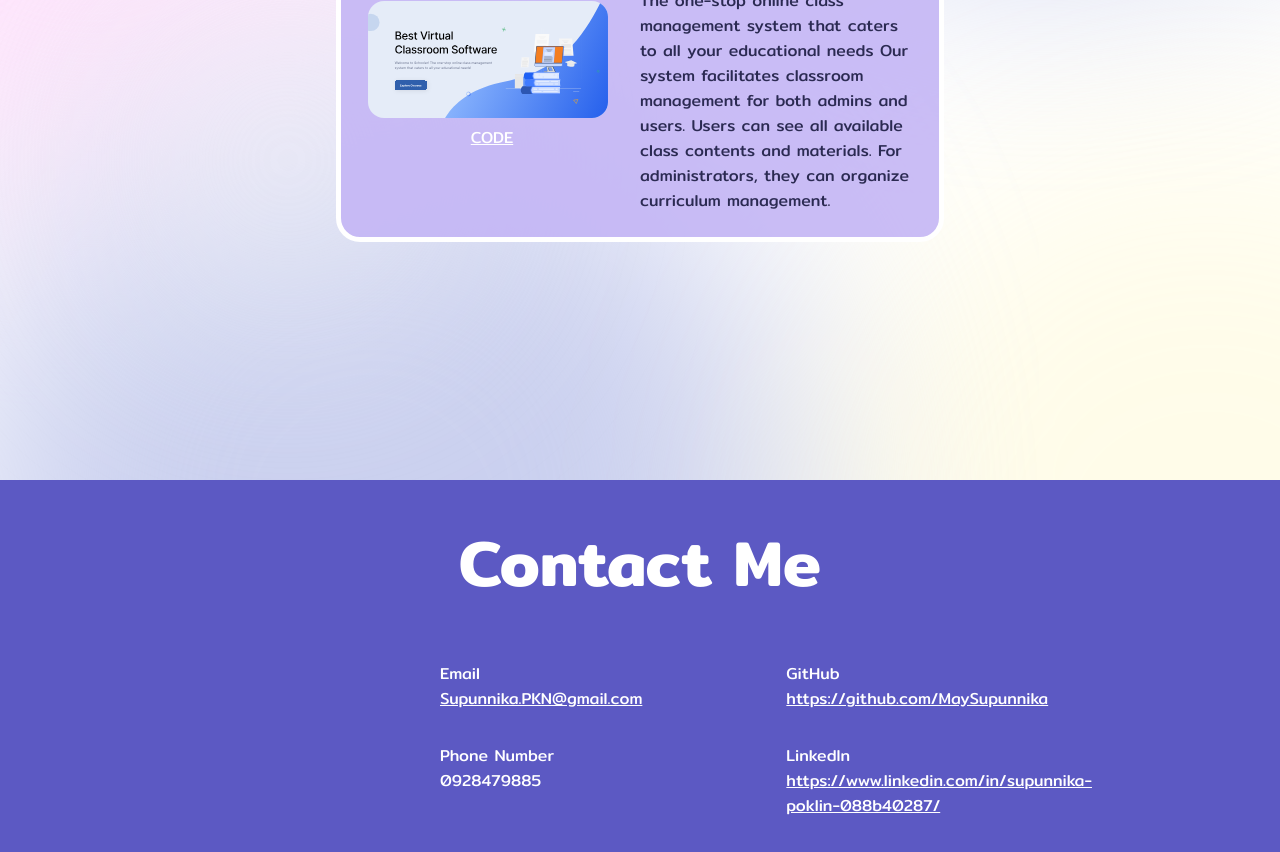
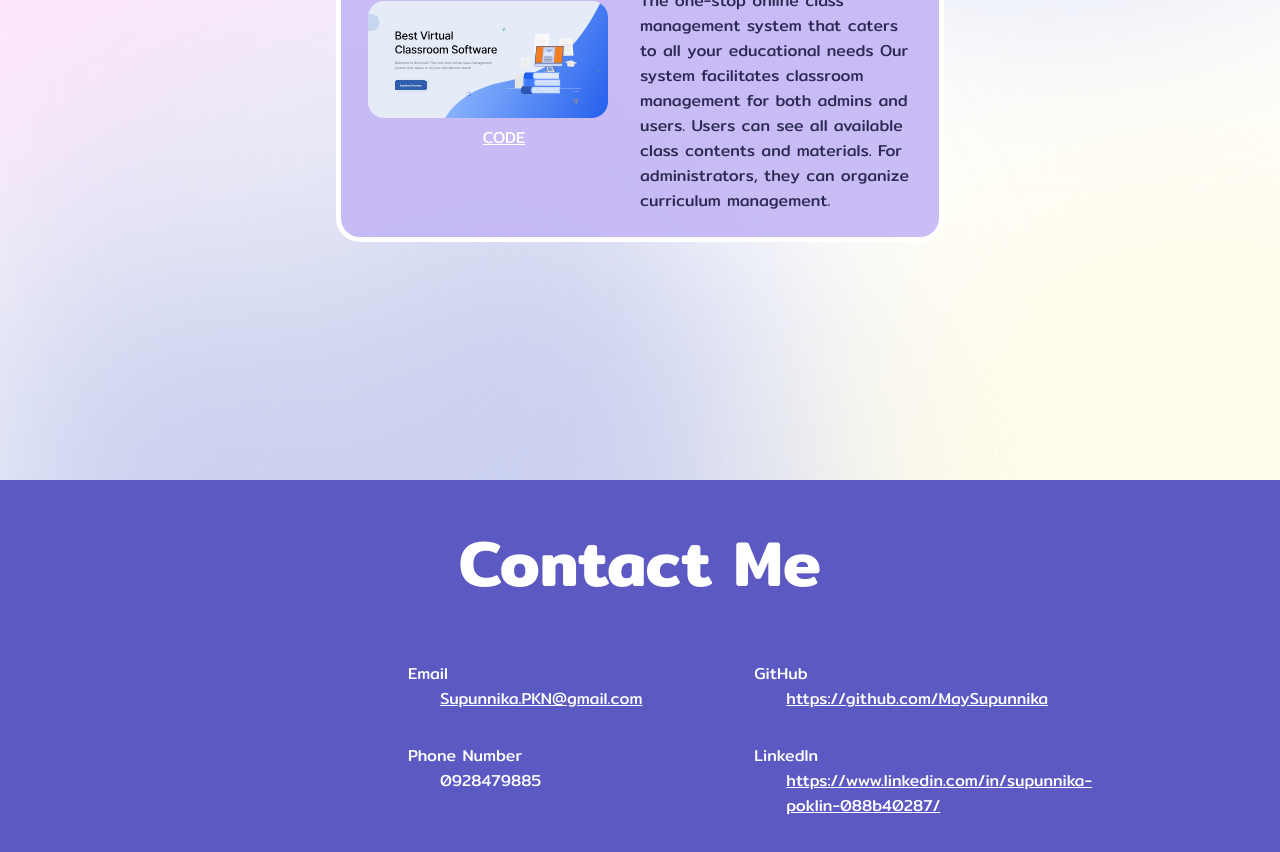
Before and after one commit to MaySupunnika/resume_may, a React (Vite) app: page / in a window 1280 px wide. Shown: the part 1920-2772 px from the top of the page. Built offline with nearby package versions, Linux system fonts and the light colour scheme.

Commit message:
fix: import image

```diff
--- a/src/pages/contact.jsx
+++ b/src/pages/contact.jsx
@@ -1,4 +1,5 @@
 import "./contact.css";
+import ImgHome from "../assets/image-home.svg";
 
 function Contact() {
   return (
@@ -6,11 +7,10 @@ function Contact() {
       <div className="contact-container" id="Contact">
         <p className="contact-header">Contact Me</p>
         <div className="contact-detail">
-          <img id="contact-img" src="/src/assets/image-home.svg" />
+          <img id="contact-img" src={ImgHome} />
           <div className="email-phone">
             <div className="email">
               <div id="topic-icon">
-                <img id="email-icon" src="src/assets/email-icon.svg" />
                 <p>Email</p>
               </div>
               <a href="mailto:Supunnika.PKN@gmail.com">
@@ -19,7 +19,6 @@ function Contact() {
             </div>
             <div className="phone">
               <div id="topic-icon">
-                <img id="phone-icon" src="src/assets/phone-icon.svg" />
                 <p>Phone Number</p>
               </div>
               <p id="number">0928479885</p>
@@ -28,7 +27,6 @@ function Contact() {
           <div className="github-linkedin">
             <div className="github">
               <div id="topic-icon">
-                <img id="github-icon" src="src/assets/github-icon.svg" />
                 <p>GitHub</p>
               </div>
               <a href="https://github.com/MaySupunnika">
@@ -37,7 +35,6 @@ function Contact() {
             </div>
             <div className="linkedin">
               <div id="topic-icon">
-                <img id="linkedin-icon" src="src/assets/linkedin-icon.svg" />
                 <p>LinkedIn</p>
               </div>
               <a href="https://www.linkedin.com/in/supunnika-poklin-088b40287/">
--- a/src/pages/homePage.jsx
+++ b/src/pages/homePage.jsx
@@ -1,5 +1,6 @@
 import "./homePage.css";
 import Navbar from "../components/navbar";
+import ImgHome from "../assets/image-home.svg";
 function HomePage() {
   return (
     <>
@@ -18,7 +19,7 @@ function HomePage() {
               Full-Stack Developers.
             </p>
           </div>
-          <img src="/src/assets/image-home.svg" />
+          <img src={ImgHome} />
         </div>
       </div>
     </>
--- a/src/pages/project.jsx
+++ b/src/pages/project.jsx
@@ -1,4 +1,5 @@
 import "./project.css";
+import CourseFlow from "../assets/courseFlowHome.svg";
 
 function Project() {
   return (
@@ -8,13 +9,12 @@ function Project() {
         <div className="project-detail">
           <div className="project-card">
             <div className="project-img">
-              <img id="course-flow-img" src="src/assets/courseFlowHome.svg" />
+              <img id="course-flow-img" src={CourseFlow} />
               <a
                 href="https://github.com/MaySupunnika/CourseFlowProject"
                 target="_blank"
               >
                 CODE
-                <img id="project-github" src="src/assets/github-icon.svg" />
               </a>
             </div>
             <div className="project-inner-detail">
```
